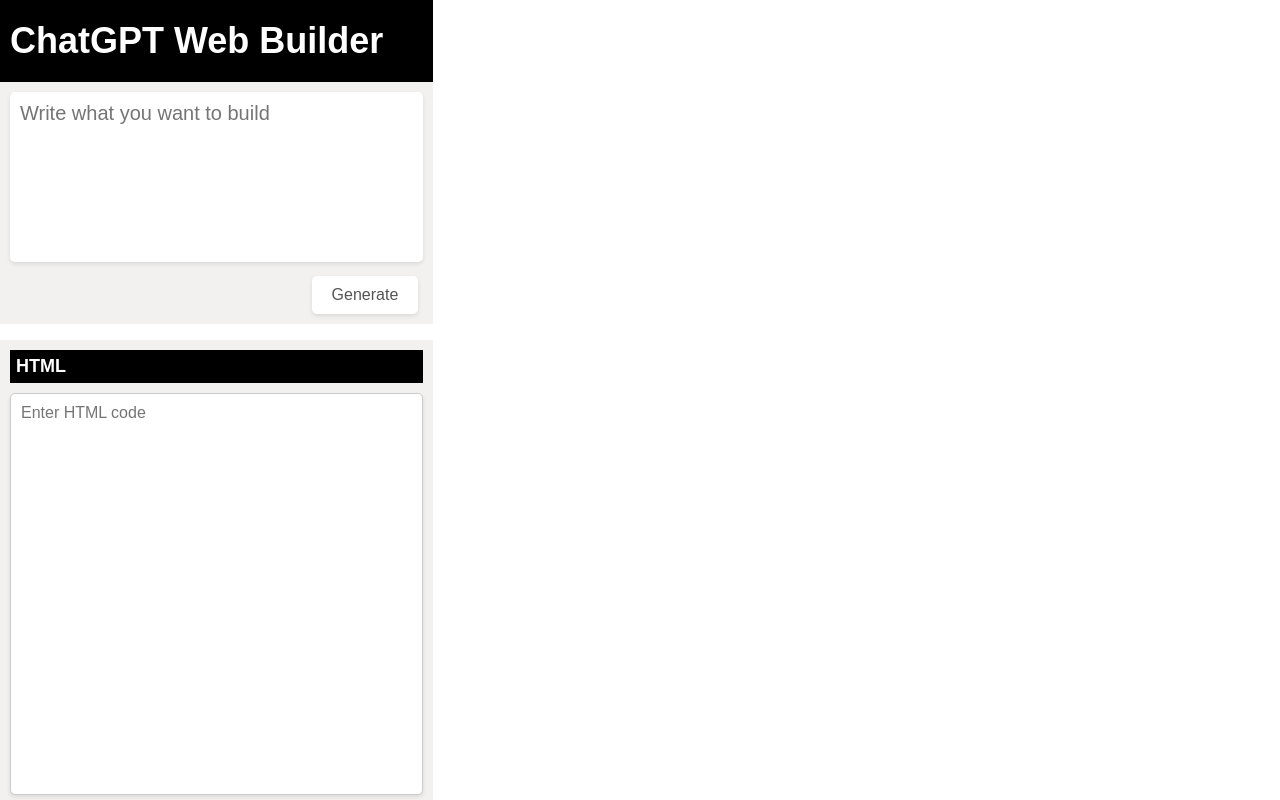
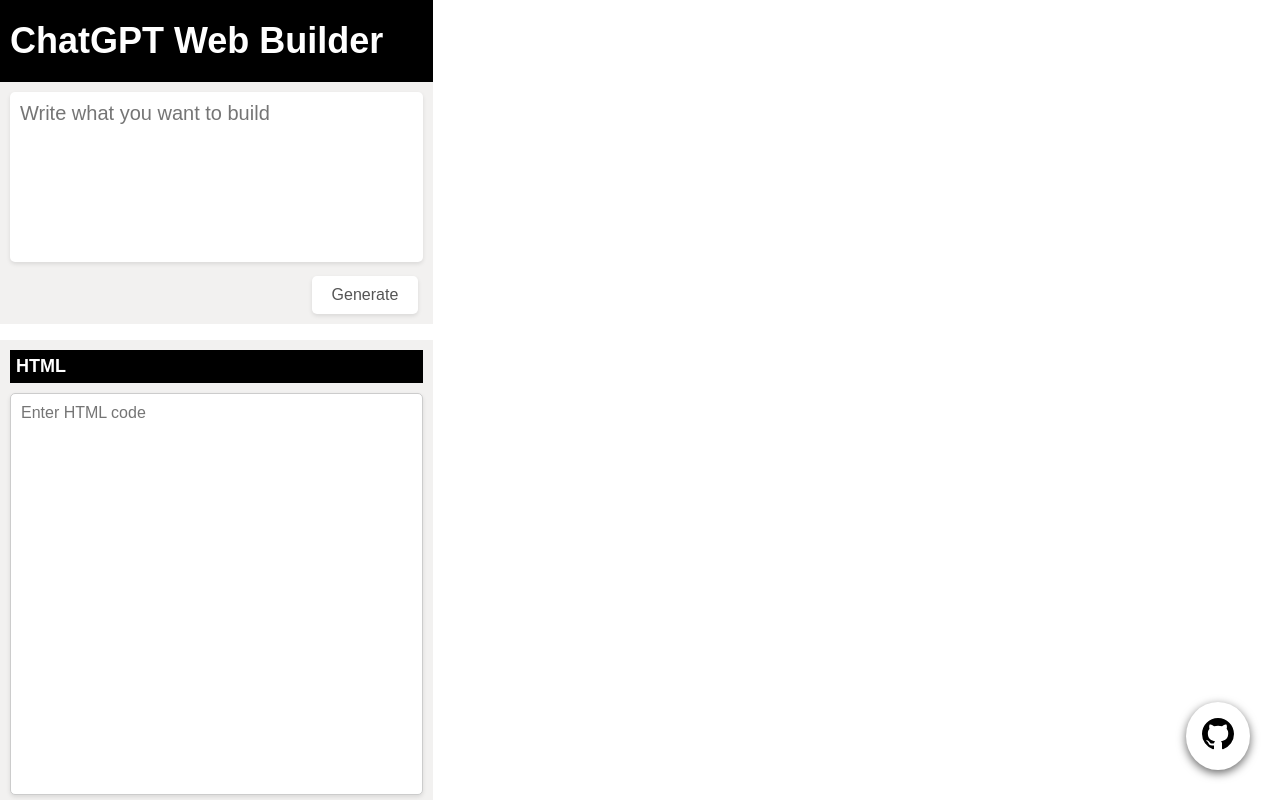
Before and after one commit to ekamid/cgpt-web-builder, a Next.js app: page / in a window 1280 px wide. Shown: the top 800 px of the page. Built offline with nearby package versions, Linux system fonts and the light colour scheme.

Commit message:
find in github floating button

```diff
--- /dev/null
+++ b/src/componets/FindInGithub.js
@@ -0,0 +1,44 @@
+import React from "react";
+import styled from "styled-components";
+// import Image from "next/image";
+// import { FaGithub } from "react-icons/fa";
+
+const FindInGithub = () => {
+  return (
+    <FloatingButton
+      target="_blank"
+      href="https://github.com/ekamid/cgpt-web-builder.git"
+    >
+      <svg
+        height="32"
+        ariaHidden="true"
+        viewBox="0 0 16 16"
+        version="1.1"
+        width="32"
+        dataViewComponent="true"
+        className="octicon octicon-mark-github v-align-middle"
+      >
+        <path d="M8 0c4.42 0 8 3.58 8 8a8.013 8.013 0 0 1-5.45 7.59c-.4.08-.55-.17-.55-.38 0-.27.01-1.13.01-2.2 0-.75-.25-1.23-.54-1.48 1.78-.2 3.65-.88 3.65-3.95 0-.88-.31-1.59-.82-2.15.08-.2.36-1.02-.08-2.12 0 0-.67-.22-2.2.82-.64-.18-1.32-.27-2-.27-.68 0-1.36.09-2 .27-1.53-1.03-2.2-.82-2.2-.82-.44 1.1-.16 1.92-.08 2.12-.51.56-.82 1.28-.82 2.15 0 3.06 1.86 3.75 3.64 3.95-.23.2-.44.55-.51 1.07-.46.21-1.61.55-2.33-.66-.15-.24-.6-.83-1.23-.82-.67.01-.27.38.01.53.34.19.73.9.82 1.13.16.45.68 1.31 2.69.94 0 .67.01 1.3.01 1.49 0 .21-.15.45-.55.38A7.995 7.995 0 0 1 0 8c0-4.42 3.58-8 8-8Z"></path>
+      </svg>
+    </FloatingButton>
+  );
+};
+
+const FloatingButton = styled.a`
+  position: fixed;
+  bottom: 30px;
+  right: 30px;
+  background-color: #fff;
+  color: #fff;
+  padding: 16px;
+  border-radius: 50%;
+  box-shadow: 0 3px 10px rgba(0, 0, 0, 0.6);
+  transition: all 0.2s ease-in-out;
+
+  &:hover {
+    transform: translateY(-5px);
+    box-shadow: 0 5px 15px rgba(0, 0, 0, 0.3);
+  }
+`;
+
+export default FindInGithub;
--- a/src/componets/Generator.js
+++ b/src/componets/Generator.js
@@ -12,7 +12,7 @@
   //instructed that the code will wrap by ---starthtml--- ---endhtml--- (html, for example)
   //wrapping code with ---starthtml--- ---endhtml---, because it will be required while extracting code from message
   content:
-    "Write code. Html should be withouth html, body, head and script tag. Wrap html code with ---starthtml--- ---endhtml---, css code with ---startcss--- ---endcss--- and javascript code ---startjs--- ---endjs---",
+    "Write code. Html should be without html, body, head and script tag. Wrap html code with ---starthtml--- ---endhtml---, css code with ---startcss--- ---endcss--- and javascript code ---startjs--- ---endjs---. And ---startcss--- ---endcss--- and javascript code ---startjs--- ---endjs--- will not be between  ---starthtml--- ---endhtml---",
 };
 
 const Generator = ({ handleCurrentBuild }) => {
--- a/src/pages/index.js
+++ b/src/pages/index.js
@@ -5,6 +5,7 @@
 import Loader from "@/componets/Loader";
 import { useContext } from "react";
 import { AppContext } from "@/context/AppContext";
+import FindInGithub from "@/componets/FindInGithub";
 
 const Home = () => {
   const { isGenerating } = useContext(AppContext);
@@ -25,6 +26,7 @@
         <Preview />
       </Container>
       {isGenerating ? <Loader /> : null}
+      <FindInGithub />
     </div>
   );
 };
```
